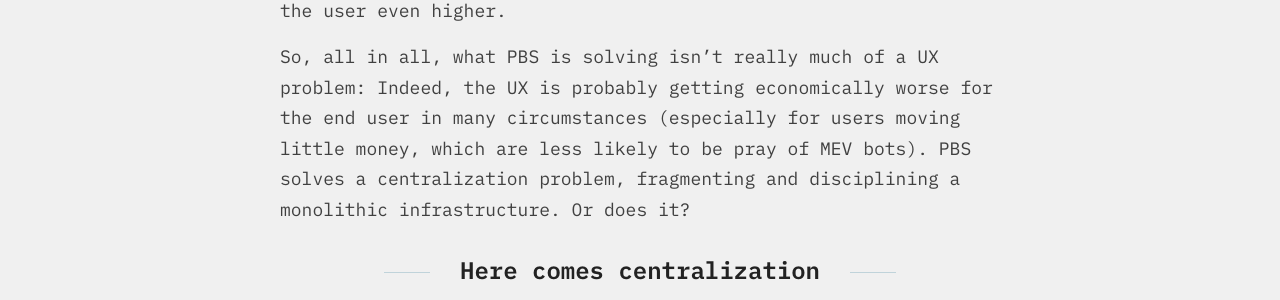
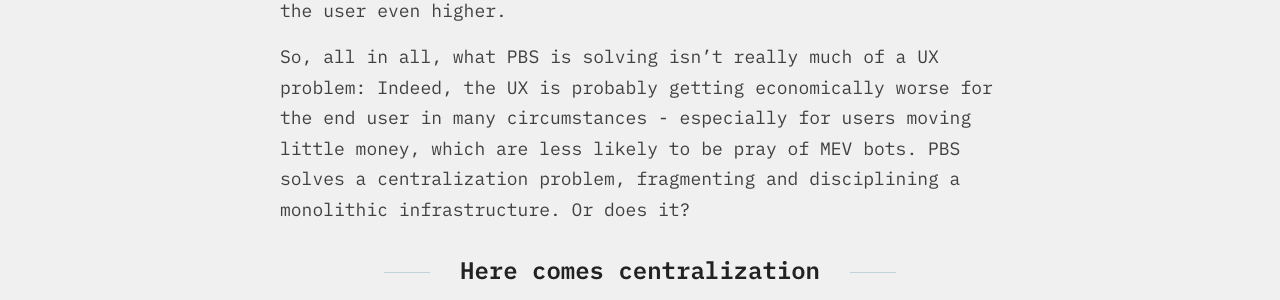
Before and after one commit to eric-downes/20sq-blog, a Jekyll site: the page built from _posts/2023-08-26-mev-cui-bono.md, in a window 1280 px wide and 900 px high, scrolled down 5691 px. Shown: the part 215-515 px from the top of the window. Built offline with Jekyll 4.4.1, drawn with Linux system fonts in a browser that asks for light colours; formulas are drawn with MathJax 3.

Commit message:
Cosmetics.

```diff
--- a/_posts/2023-08-26-mev-cui-bono.md
+++ b/_posts/2023-08-26-mev-cui-bono.md
@@ -65,7 +65,7 @@ To give you an example, consider [CowSwap](https://swap.cow.fi/#/faq/protocol).
 
 In turn, CowSwap and other protocols that offer this kind of services will have to get their bundles into a block. Unless they do the block building themselves (and often they don't have enough orderflow to), they will have to rely on a third party block-builder, that will ask for its cut and will bring the end cost to the user even higher.
 
-So, all in all, what PBS is solving isn't really much of a UX problem: Indeed, the UX is probably getting economically worse for the end user in many circumstances (especially for users moving little money, which are less likely to be pray of MEV bots). PBS solves a centralization problem, fragmenting and disciplining a monolithic infrastructure. Or does it?
+So, all in all, what PBS is solving isn't really much of a UX problem: Indeed, the UX is probably getting economically worse for the end user in many circumstances - especially for users moving little money, which are less likely to be pray of MEV bots. PBS solves a centralization problem, fragmenting and disciplining a monolithic infrastructure. Or does it?
 
 ## Here comes centralization
 
```
